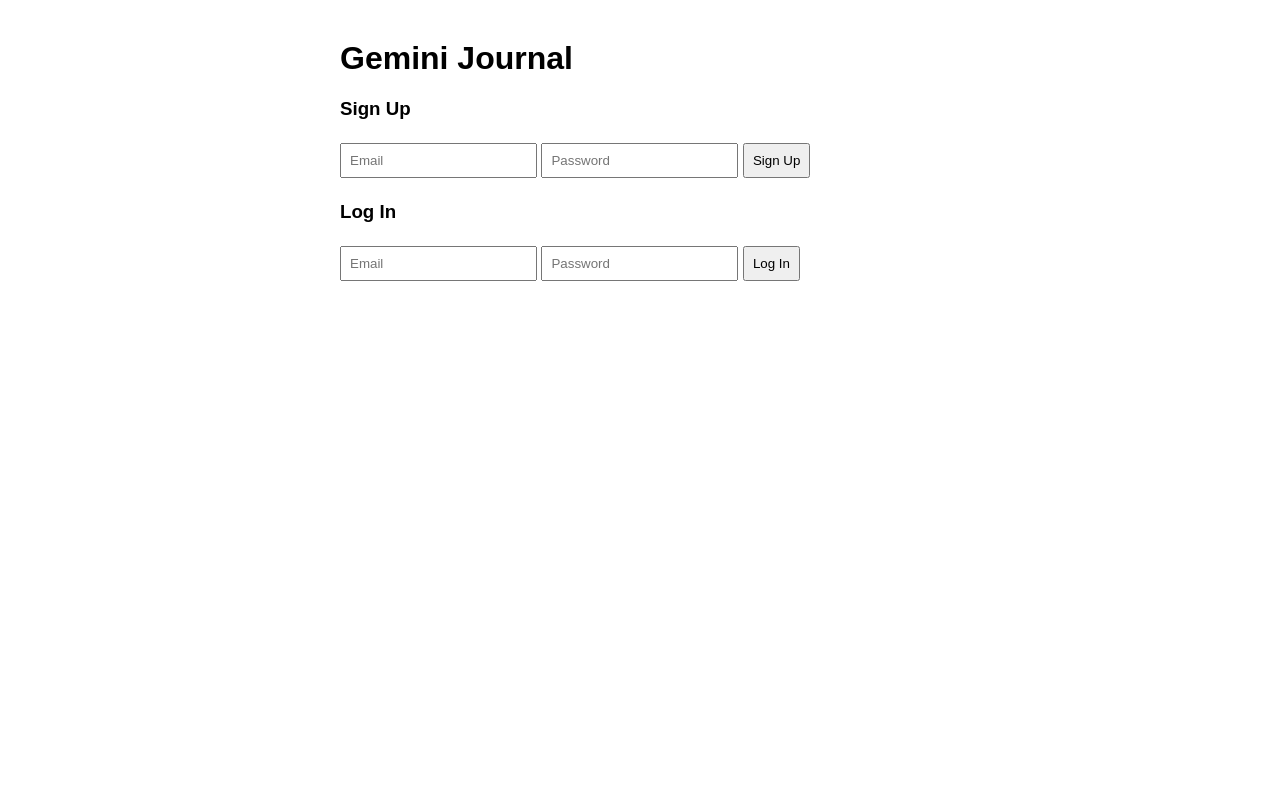
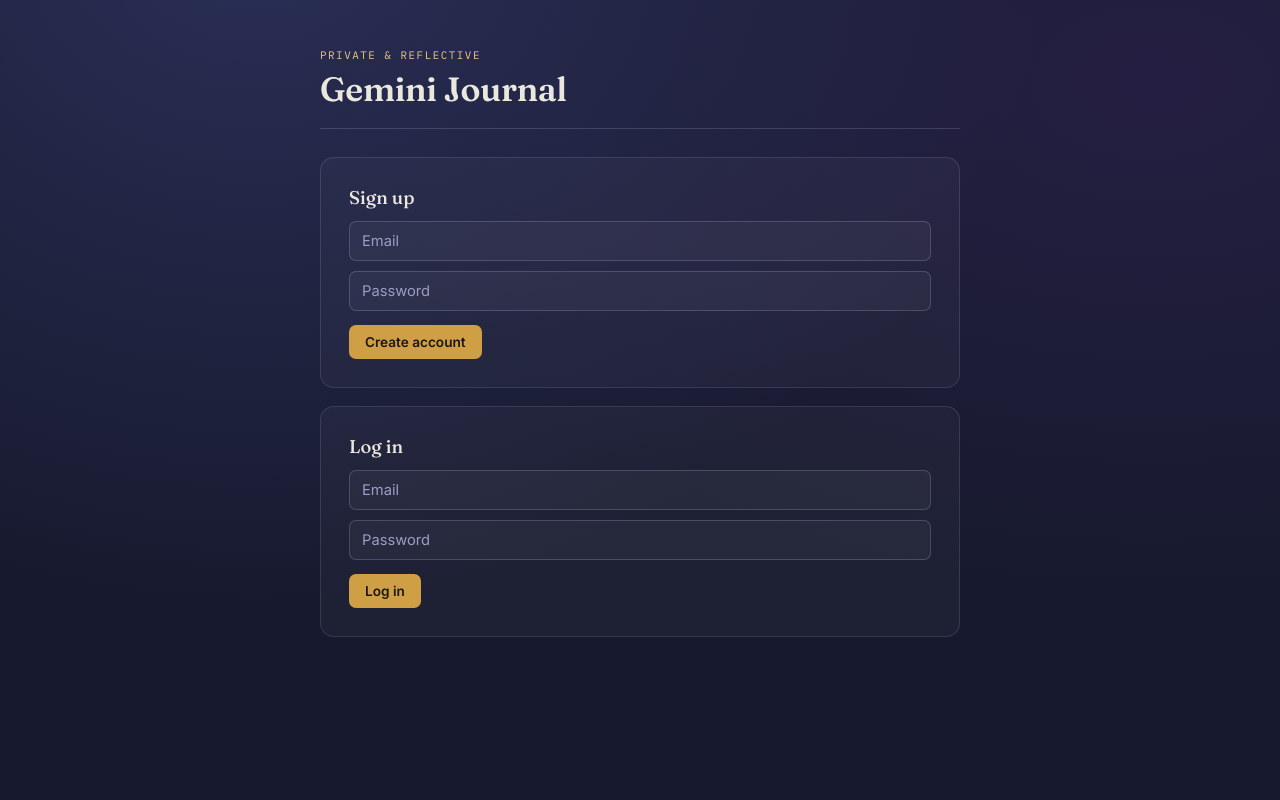
Before and after one commit to ashmit-mitra/Gemini-Journal, a Flask app: page / in a window 1280 px wide. Run offline with Flask 3, Linux system fonts and the light colour scheme; some libraries are stand-ins or nearby versions.

Commit message:
Redesign UI with evening-journal theme

```diff
--- a/Templates/index.html
+++ b/Templates/index.html
@@ -1,48 +1,279 @@
 <!DOCTYPE html>
-<html>
+<html lang="en">
 <head>
+<meta charset="UTF-8">
+<meta name="viewport" content="width=device-width, initial-scale=1.0">
 <title>Gemini Journal</title>
+<link rel="preconnect" href="https://fonts.googleapis.com">
+<link rel="preconnect" href="https://fonts.gstatic.com" crossorigin>
+<link href="https://fonts.googleapis.com/css2?family=Fraunces:opsz,wght@9..144,400;9..144,500;9..144,600&family=Inter:wght@400;500;600&family=IBM+Plex+Mono:wght@400;500&display=swap" rel="stylesheet">
 <script src="https://www.gstatic.com/firebasejs/10.7.0/firebase-app-compat.js"></script>
 <script src="https://www.gstatic.com/firebasejs/10.7.0/firebase-auth-compat.js"></script>
 <style>
-    body { font-family: Arial, sans-serif; max-width: 600px; margin: 40px auto; padding: 0 20px; }
-    #chat-log { border: 1px solid #ccc; padding: 15px; height: 300px; overflow-y: auto; margin-bottom: 10px; }
-    .user-msg { color: #2255aa; margin: 8px 0; }
-    .ai-msg { color: #333; margin: 8px 0; background: #f5f5f5; padding: 8px; border-radius: 6px; }
-    input, button { padding: 8px; margin: 4px 0; }
-    #entry-input { width: 70%; }
-    .entry-item { border: 1px solid #ddd; padding: 10px; margin: 8px 0; border-radius: 6px; }
-    .entry-item textarea { width: 100%; box-sizing: border-box; }
-    .entry-actions { margin-top: 6px; }
-    .entry-actions button { margin-right: 6px; font-size: 0.85em; padding: 4px 8px; }
+  :root {
+    --ink: #171a2e;
+    --ink-2: #232748;
+    --panel: #f4efe3;
+    --panel-line: #e2dac8;
+    --gold: #cf9f45;
+    --gold-soft: #e9c98a;
+    --text-main: #eae7dd;
+    --text-muted: #9a9dc4;
+    --text-dark: #2a2620;
+    --text-dark-muted: #6b6355;
+    --danger: #b5654f;
+  }
+
+  * { box-sizing: border-box; }
+
+  body {
+    margin: 0;
+    min-height: 100vh;
+    background:
+      radial-gradient(ellipse at 20% -10%, #2a2f57 0%, transparent 55%),
+      radial-gradient(ellipse at 90% 10%, #241f42 0%, transparent 50%),
+      var(--ink);
+    font-family: 'Inter', sans-serif;
+    color: var(--text-main);
+    display: flex;
+    justify-content: center;
+    padding: 48px 20px 80px;
+  }
+
+  .page {
+    width: 100%;
+    max-width: 640px;
+  }
+
+  .masthead {
+    display: flex;
+    align-items: baseline;
+    justify-content: space-between;
+    margin-bottom: 28px;
+    padding-bottom: 18px;
+    border-bottom: 1px solid rgba(154, 157, 196, 0.25);
+  }
+
+  .masthead h1 {
+    font-family: 'Fraunces', serif;
+    font-optical-sizing: auto;
+    font-weight: 600;
+    font-size: 2.1rem;
+    letter-spacing: -0.01em;
+    margin: 0;
+  }
+
+  .masthead .eyebrow {
+    display: block;
+    font-family: 'IBM Plex Mono', monospace;
+    font-size: 0.68rem;
+    letter-spacing: 0.14em;
+    text-transform: uppercase;
+    color: var(--gold-soft);
+    margin-bottom: 6px;
+  }
+
+  .user-strip {
+    display: flex;
+    align-items: center;
+    gap: 12px;
+    font-size: 0.88rem;
+    color: var(--text-muted);
+  }
+
+  /* Buttons */
+  button {
+    font-family: 'Inter', sans-serif;
+    font-weight: 500;
+    font-size: 0.85rem;
+    cursor: pointer;
+    border-radius: 7px;
+    border: 1px solid rgba(154, 157, 196, 0.3);
+    background: rgba(255,255,255,0.04);
+    color: var(--text-main);
+    padding: 9px 16px;
+    transition: border-color 0.15s ease, background 0.15s ease;
+  }
+  button:hover { border-color: var(--gold-soft); background: rgba(207,159,69,0.1); }
+  button:focus-visible { outline: 2px solid var(--gold); outline-offset: 2px; }
+
+  .btn-primary {
+    background: var(--gold);
+    color: #1b1710;
+    border: none;
+    font-weight: 600;
+  }
+  .btn-primary:hover { background: var(--gold-soft); }
+
+  .btn-ghost-danger { color: var(--danger); border-color: rgba(181,101,79,0.35); }
+  .btn-ghost-danger:hover { background: rgba(181,101,79,0.12); border-color: var(--danger); }
+
+  input[type="email"], input[type="password"], input[type="text"], textarea {
+    font-family: 'Inter', sans-serif;
+    font-size: 0.92rem;
+    padding: 10px 12px;
+    border-radius: 7px;
+    border: 1px solid rgba(154, 157, 196, 0.3);
+    background: rgba(255,255,255,0.04);
+    color: var(--text-main);
+    width: 100%;
+  }
+  input::placeholder, textarea::placeholder { color: var(--text-muted); }
+  input:focus-visible, textarea:focus-visible { outline: 2px solid var(--gold); outline-offset: 1px; }
+
+  /* Auth card */
+  .auth-card {
+    background: rgba(255,255,255,0.03);
+    border: 1px solid rgba(154,157,196,0.2);
+    border-radius: 14px;
+    padding: 28px;
+  }
+  .auth-card h3 {
+    font-family: 'Fraunces', serif;
+    font-weight: 500;
+    font-size: 1.15rem;
+    margin: 0 0 12px;
+  }
+  .auth-card + .auth-card { margin-top: 18px; }
+  .field-row { display: flex; flex-direction: column; gap: 10px; margin-bottom: 14px; }
+
+  /* Action row */
+  .action-row { display: flex; gap: 10px; margin: 22px 0 16px; flex-wrap: wrap; }
+
+  .panel {
+    background: var(--panel);
+    color: var(--text-dark);
+    border-radius: 12px;
+    padding: 18px 20px;
+    margin-bottom: 16px;
+    position: relative;
+    box-shadow: 0 8px 24px rgba(0,0,0,0.25);
+  }
+  .panel::before {
+    content: '';
+    position: absolute;
+    top: 0; left: 0; bottom: 0;
+    width: 4px;
+    background: var(--gold);
+    border-radius: 12px 0 0 12px;
+  }
+  .panel b { font-family: 'Fraunces', serif; font-weight: 600; }
+
+  /* Chat log — notebook page */
+  #chat-log {
+    background: var(--panel);
+    border-radius: 14px;
+    padding: 22px 24px;
+    height: 320px;
+    overflow-y: auto;
+    margin-bottom: 14px;
+    box-shadow: 0 10px 30px rgba(0,0,0,0.3);
+    background-image: repeating-linear-gradient(
+      to bottom,
+      transparent,
+      transparent 34px,
+      var(--panel-line) 35px
+    );
+  }
+  .user-msg, .ai-msg {
+    color: var(--text-dark);
+    margin: 0 0 12px;
+    line-height: 35px;
+  }
+  .user-msg b { color: #4a4530; font-family: 'IBM Plex Mono', monospace; font-size: 0.78rem; text-transform: uppercase; letter-spacing: 0.05em; margin-right: 6px; }
+  .ai-msg b { color: var(--gold); font-family: 'IBM Plex Mono', monospace; font-size: 0.78rem; text-transform: uppercase; letter-spacing: 0.05em; margin-right: 6px; }
+  .mood-seal {
+    display: inline-flex;
+    align-items: center;
+    justify-content: center;
+    width: 22px; height: 22px;
+    border-radius: 50%;
+    background: var(--gold-soft);
+    font-size: 0.85rem;
+    margin-left: 4px;
+    vertical-align: middle;
+  }
+
+  .composer { display: flex; gap: 10px; }
+  .composer input { flex: 1; }
+
+  /* Entries panel */
+  .entry-item {
+    background: var(--panel);
+    color: var(--text-dark);
+    border-radius: 12px;
+    padding: 16px 18px;
+    margin: 0 0 12px;
+    box-shadow: 0 6px 18px rgba(0,0,0,0.22);
+  }
+  .entry-item .entry-text { font-weight: 500; }
+  .entry-item .entry-reply { color: var(--text-dark-muted); font-size: 0.88rem; margin-top: 6px; }
+  .entry-actions { margin-top: 10px; display: flex; gap: 8px; }
+  .entry-actions button { padding: 6px 12px; font-size: 0.78rem; border-color: rgba(42,38,32,0.2); color: var(--text-dark); }
+  .entry-actions button:hover { background: rgba(207,159,69,0.15); }
+  .entry-item textarea { color: var(--text-dark); background: #fff; border-color: rgba(42,38,32,0.2); }
+
+  ::-webkit-scrollbar { width: 8px; }
+  ::-webkit-scrollbar-thumb { background: rgba(0,0,0,0.15); border-radius: 4px; }
 </style>
 </head>
 <body>
-  <h1>Gemini Journal</h1>
+<div class="page">
 
   <div id="signed-out">
-    <h3>Sign Up</h3>
+    <div class="masthead">
+      <div>
+        <span class="eyebrow">Private &amp; reflective</span>
+        <h1>Gemini Journal</h1>
+      </div>
+    </div>
+
+    <div class="auth-card">
+      <h3>Sign up</h3>
+      <div class="field-row">
         <input type="email" id="signup-email" placeholder="Email">
         <input type="password" id="signup-password" placeholder="Password">
-    <button onclick="signUp()">Sign Up</button>
+      </div>
+      <button class="btn-primary" onclick="signUp()">Create account</button>
+    </div>
 
-    <h3>Log In</h3>
+    <div class="auth-card">
+      <h3>Log in</h3>
+      <div class="field-row">
         <input type="email" id="login-email" placeholder="Email">
         <input type="password" id="login-password" placeholder="Password">
-    <button onclick="logIn()">Log In</button>
+      </div>
+      <button class="btn-primary" onclick="logIn()">Log in</button>
+    </div>
   </div>
 
   <div id="signed-in" style="display:none;">
-    <p>Welcome, <span id="user-email"></span>! <button onclick="logOut()">Log Out</button></p>
-<div style="margin: 15px 0;">
-  <button onclick="getInsights()">✨ Get Reflection Insights</button>
-  <button onclick="toggleEntries()">📔 My Entries</button>
-  <div id="insights-panel" style="display:none; background:#eef7ff; padding:12px; border-radius:6px; margin-top:10px;"></div>
-  <div id="entries-panel" style="display:none; margin-top:10px;"></div>
+    <div class="masthead">
+      <div>
+        <span class="eyebrow">Private &amp; reflective</span>
+        <h1>Gemini Journal</h1>
       </div>
+      <div class="user-strip">
+        <span id="user-email"></span>
+        <button onclick="logOut()">Log out</button>
+      </div>
+    </div>
+
+    <div class="action-row">
+      <button class="btn-primary" onclick="getInsights()">✨ Get reflection insights</button>
+      <button onclick="toggleEntries()">📔 My entries</button>
+    </div>
+
+    <div id="insights-panel" class="panel" style="display:none;"></div>
+    <div id="entries-panel" style="display:none;"></div>
+
     <div id="chat-log"></div>
-    <input type="text" id="entry-input" placeholder="Write your journal entry or thought...">
-    <button onclick="sendEntry()">Send</button>
+    <div class="composer">
+      <input type="text" id="entry-input" placeholder="Write your journal entry or thought…">
+      <button class="btn-primary" onclick="sendEntry()">Send</button>
+    </div>
+  </div>
+
 </div>
 
 <script>
@@ -98,7 +329,7 @@
     if (!message) return;
 
     const chatLog = document.getElementById('chat-log');
-      chatLog.innerHTML += `<div class="user-msg"><b>You:</b> ${message}</div>`;
+    chatLog.innerHTML += `<div class="user-msg"><b>You</b>${message}</div>`;
     input.value = '';
 
     try {
@@ -117,12 +348,12 @@
       const data = await response.json();
       if (data.reply) {
         const emoji = moodEmojis[data.mood] || '';
-          chatLog.innerHTML += `<div class="ai-msg"><b>Gemini:</b> ${data.reply} <span title="${data.mood}">${emoji}</span></div>`;
+        chatLog.innerHTML += `<div class="ai-msg"><b>Gemini</b>${data.reply} <span class="mood-seal" title="${data.mood}">${emoji}</span></div>`;
       } else {
-          chatLog.innerHTML += `<div class="ai-msg" style="color:red;">Error: ${data.error}</div>`;
+        chatLog.innerHTML += `<div class="ai-msg" style="color:#b5654f;">Error: ${data.error}</div>`;
       }
     } catch (err) {
-        chatLog.innerHTML += `<div class="ai-msg" style="color:red;">Error: ${err.message}</div>`;
+      chatLog.innerHTML += `<div class="ai-msg" style="color:#b5654f;">Error: ${err.message}</div>`;
     }
     chatLog.scrollTop = chatLog.scrollHeight;
   }
@@ -130,7 +361,7 @@
   async function getInsights() {
     const panel = document.getElementById('insights-panel');
     panel.style.display = 'block';
-      panel.innerHTML = 'Thinking...';
+    panel.innerHTML = 'Thinking…';
 
     try {
       const user = auth.currentUser;
@@ -138,14 +369,12 @@
 
       const response = await fetch('/api/insights', {
         method: 'GET',
-          headers: {
-            'Authorization': 'Bearer ' + idToken
-          }
+        headers: { 'Authorization': 'Bearer ' + idToken }
       });
 
       const data = await response.json();
       if (data.insight) {
-          panel.innerHTML = '<b>Your Reflection:</b><br>' + data.insight;
+        panel.innerHTML = '<b>Your reflection</b><br><br>' + data.insight;
       } else {
         panel.innerHTML = 'Error: ' + data.error;
       }
@@ -168,7 +397,7 @@
 
   async function loadEntries() {
     const panel = document.getElementById('entries-panel');
-      panel.innerHTML = 'Loading...';
+    panel.innerHTML = 'Loading…';
     try {
       const user = auth.currentUser;
       const idToken = await user.getIdToken();
@@ -178,7 +407,7 @@
       });
       const data = await response.json();
       if (!data.entries || data.entries.length === 0) {
-          panel.innerHTML = '<p>No entries yet.</p>';
+        panel.innerHTML = '<div class="panel">No entries yet — write your first one below.</div>';
         return;
       }
       panel.innerHTML = '';
@@ -187,11 +416,11 @@
         const div = document.createElement('div');
         div.className = 'entry-item';
         div.innerHTML = `
-            <div><b>${emoji} You:</b> <span class="entry-text">${entry.user_message}</span></div>
-            <div style="color:#555; font-size:0.9em; margin-top:4px;"><b>Gemini:</b> ${entry.ai_reply}</div>
+          <div><span class="mood-seal" title="${entry.mood}">${emoji}</span> <span class="entry-text">${entry.user_message}</span></div>
+          <div class="entry-reply">${entry.ai_reply}</div>
           <div class="entry-actions">
             <button onclick="startEdit('${entry.id}', this)">Edit</button>
-              <button onclick="deleteEntry('${entry.id}')">Delete</button>
+            <button class="btn-ghost-danger" onclick="deleteEntry('${entry.id}')">Delete</button>
           </div>
         `;
         panel.appendChild(div);
```
Lines whose indentation alone changed are shown as unchanged.
